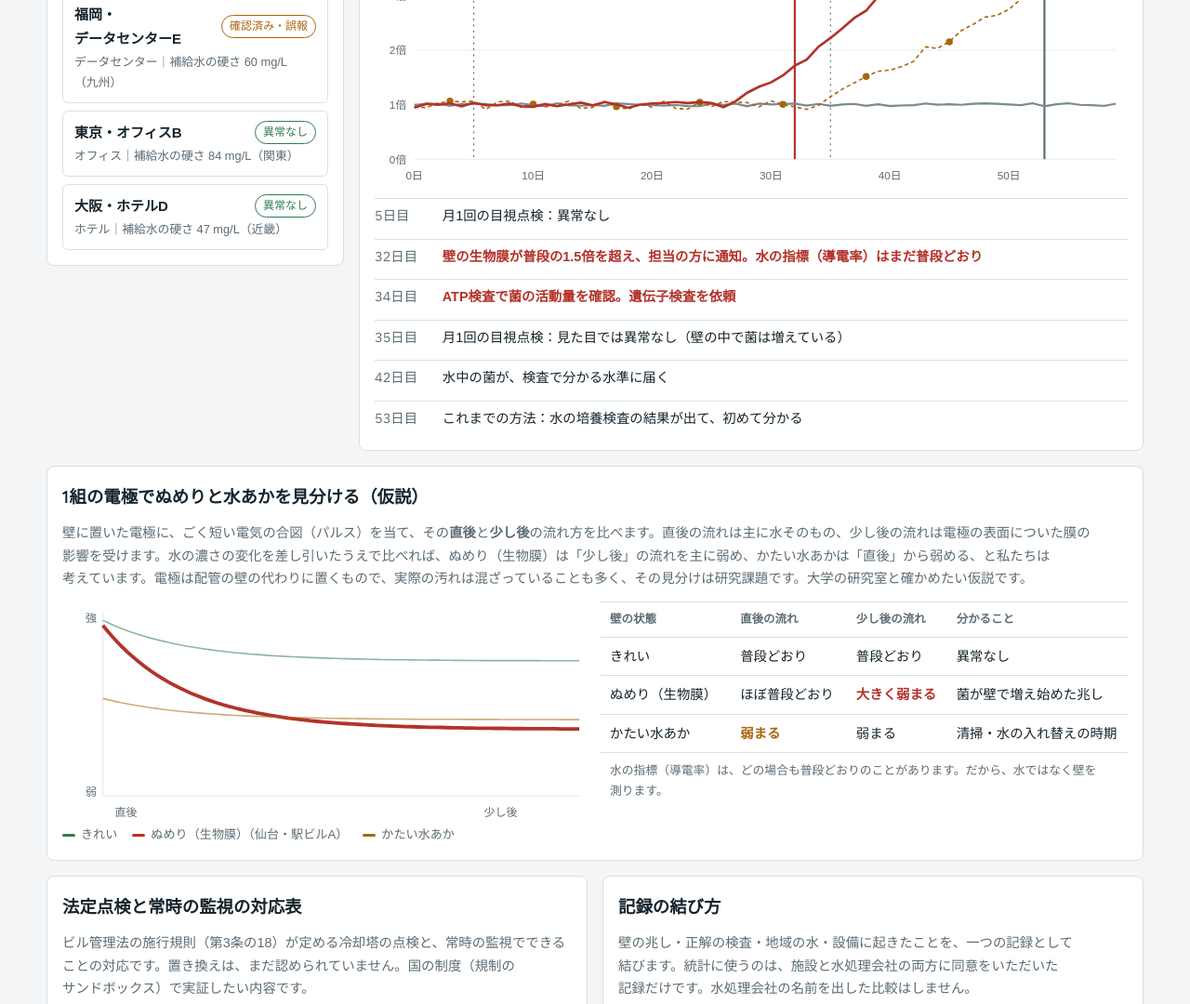
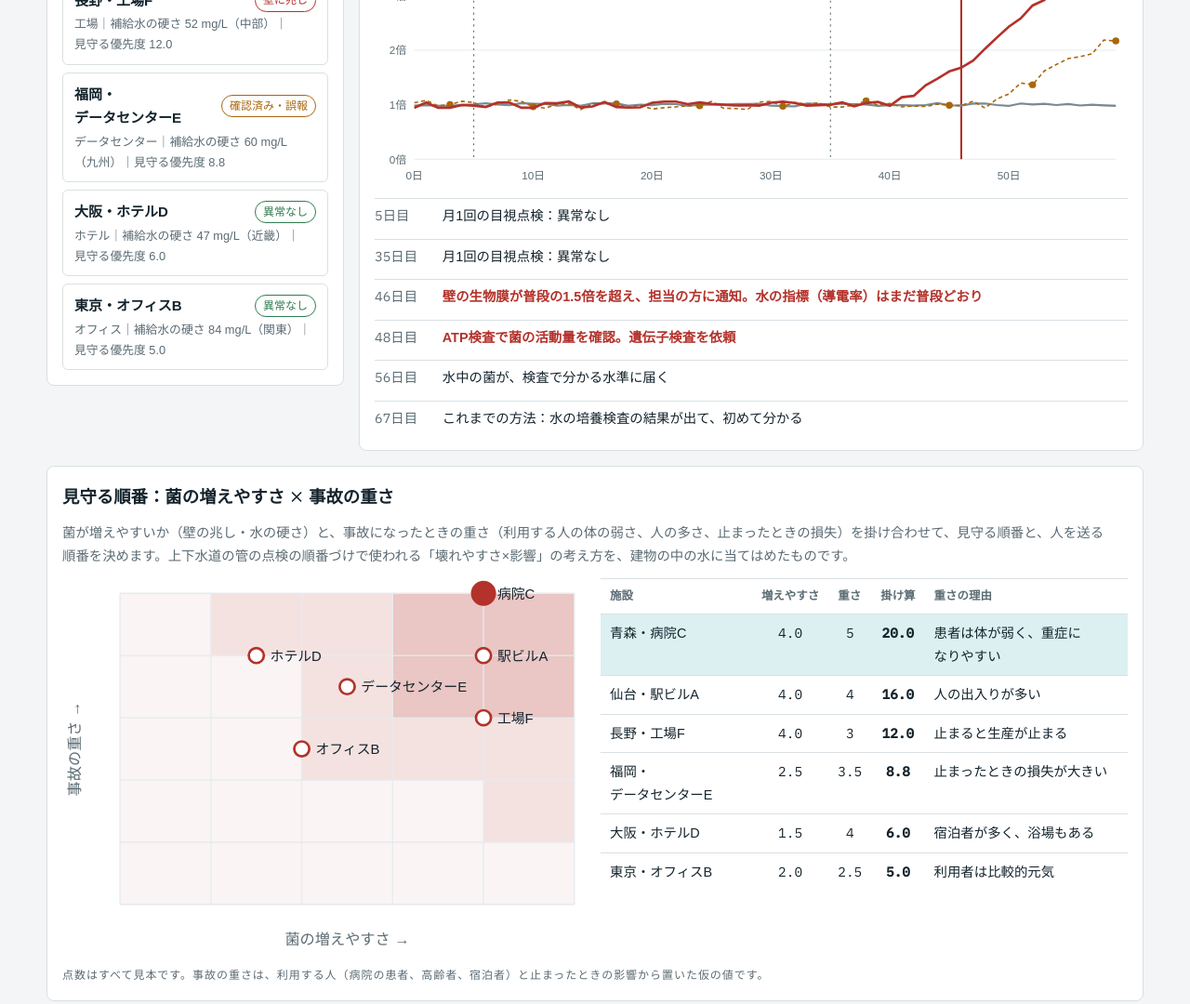
Before and after one commit to KoseiChida/cooling-water-demo, a plain HTML site: page index.html in a window 1280 px wide. Shown: the part 821-1901 px from the top of the page at 93% size. Drawn offline with Linux system fonts and the light colour scheme; a web font is replaced by a local one.

Commit message:
見守る順番（菌の増えやすさ×事故の重さ）の図と表を追加

```diff
--- a/index.html
+++ b/index.html
@@ -80,7 +80,7 @@ th { font-size: .78rem; color: var(--muted); font-weight: 700; }
 .scroll { overflow-x: auto; }
 .two { display: grid; grid-template-columns: minmax(0, 1fr) minmax(0, 1fr); gap: 16px; align-items: start; }
 @media (max-width: 860px) { .two { grid-template-columns: minmax(0, 1fr); } }
-.heat td.n { font-family: var(--font-data); text-align: center; }
+.heat td.n, #riskTable td.n { font-family: var(--font-data); text-align: center; }
 .foot { font-size: .8rem; color: var(--muted); display: grid; gap: 4px; }
 .flow { display: flex; flex-wrap: wrap; gap: 6px; align-items: center; font-size: .88rem; }
 .flow span.b { border: 1px solid var(--line); border-radius: 6px; padding: 4px 10px; }
@@ -111,7 +111,7 @@ th { font-size: .78rem; color: var(--muted); font-weight: 700; }
   <div class="grid">
     <section class="panel" aria-labelledby="h-fac">
       <h2 id="h-fac">施設の一覧（見本）</h2>
-      <p class="label">兆しの強い順に並びます</p>
+      <p class="label">見守る順番に並びます（菌の増えやすさ×事故の重さ）</p>
       <div class="fac" id="fac"></div>
     </section>
 
@@ -135,6 +135,16 @@ th { font-size: .78rem; color: var(--muted); font-weight: 700; }
       <ul class="events" id="events"></ul>
     </section>
   </div>
+
+  <section class="panel" aria-labelledby="h-risk">
+    <h2 id="h-risk">見守る順番：菌の増えやすさ × 事故の重さ</h2>
+    <p class="sub" style="font-size:.9rem">菌が増えやすいか（壁の兆し・水の硬さ）と、事故になったときの重さ（利用する人の体の弱さ、人の多さ、止まったときの損失）を掛け合わせて、見守る順番と、人を送る順番を決めます。上下水道の管の点検の順番づけで使われる「壊れやすさ×影響」の考え方を、建物の中の水に当てはめたものです。</p>
+    <div class="two" style="gap:12px">
+      <div id="riskMap" role="img" aria-label="横軸が菌の増えやすさ、縦軸が事故の重さ。右上ほど先に見守る"></div>
+      <div class="scroll"><table id="riskTable"></table></div>
+    </div>
+    <p class="label">点数はすべて見本です。事故の重さは、利用する人（病院の患者、高齢者、宿泊者）と止まったときの影響から置いた仮の値です。</p>
+  </section>
 
   <section class="panel" aria-labelledby="h-pulse">
     <h2 id="h-pulse">1組の電極でぬめりと水あかを見分ける（仮説）</h2>
@@ -256,13 +266,23 @@ th { font-size: .78rem; color: var(--muted); font-weight: 700; }
   }
 
   const A = {}; FAC.forEach(f => A[f.id] = analyze(f));
-  const order = FAC.slice().sort((x, y) => ({ bad: 0, warn: 1, ok: 2 }[A[x.id].level] - { bad: 0, warn: 1, ok: 2 }[A[y.id].level]));
+  // 見守る順番：菌の増えやすさ（1〜5）× 事故の重さ（1〜5）
+  const IMPACT = { "病院": [5, "患者は体が弱く、重症になりやすい"], "ホテル": [4, "宿泊者が多く、浴場もある"], "商業施設": [4, "人の出入りが多い"],
+    "データセンター": [3.5, "止まったときの損失が大きい"], "工場": [3, "止まると生産が止まる"], "オフィス": [2.5, "利用者は比較的元気"] };
+  function likely(f) {
+    let v = { bad: 4, warn: 2.5, ok: 1.5 }[A[f.id].level];
+    if (f.hard > 80) v += 0.5;            // 硬い水は水あかがつきやすく、菌の足場にもなる
+    return Math.min(5, v);
+  }
+  const RISK = {};
+  FAC.forEach(f => { const l = likely(f), [im, why] = IMPACT[f.use]; RISK[f.id] = { l, im, why, score: l * im }; });
+  const order = FAC.slice().sort((x, y) => RISK[y.id].score - RISK[x.id].score);
   const LABEL = { bad: "壁に兆し", warn: "確認済み・誤報", ok: "異常なし" };
 
   const facEl = document.getElementById("fac");
   facEl.innerHTML = order.map(f => `<button type="button" data-id="${f.id}" aria-pressed="false">
       <span class="name">${f.name}</span><span class="pill ${A[f.id].level}">${LABEL[A[f.id].level]}</span>
-      <span class="meta">${f.use}｜補給水の硬さ ${f.hard} mg/L（${f.region}）</span></button>`).join("");
+      <span class="meta">${f.use}｜補給水の硬さ ${f.hard} mg/L（${f.region}）｜見守る優先度 ${RISK[f.id].score.toFixed(1)}</span></button>`).join("");
   facEl.addEventListener("click", e => { const b = e.target.closest("button"); if (b) select(b.dataset.id); });
 
   function css(v) { return getComputedStyle(document.documentElement).getPropertyValue(v).trim(); }
@@ -350,8 +370,34 @@ th { font-size: .78rem; color: var(--muted); font-weight: 700; }
     document.getElementById("pulseLegend").innerHTML = C.map(([k, n, col]) => `<span><i style="background:${col}"></i>${n}${k === kind ? `（${f.name}）` : ""}</span>`).join("");
   }
   facEl.addEventListener("click", e => { const b = e.target.closest("button"); if (b) pulse(b.dataset.id); });
-  select(order[0].id); pulse(order[0].id);
-  matchMedia("(prefers-color-scheme: dark)").addEventListener("change", () => select(document.querySelector('.fac [aria-pressed="true"]').dataset.id));
+  function riskView(id) {
+    const W = 420, H = 300, L = 46, R = 12, T = 12, B = 40;
+    const x = v => L + (W - L - R) * (v - 0) / 5, y = v => T + (H - T - B) * (1 - v / 5);
+    let g = "";
+    // 右上ほど濃い背景（掛け算の値で色を分ける）
+    for (let i = 0; i < 5; i++) for (let j = 0; j < 5; j++) {
+      const sc = (i + 1) * (j + 1), op = sc >= 16 ? .28 : sc >= 9 ? .14 : .05;
+      g += `<rect x="${x(i)}" y="${y(j + 1)}" width="${x(1) - x(0)}" height="${y(0) - y(1)}" fill="${css("--wall")}" opacity="${op}"/>`;
+    }
+    for (let v = 0; v <= 5; v++) {
+      g += `<line x1="${x(v)}" x2="${x(v)}" y1="${T}" y2="${H - B}" stroke="${css("--grid")}"/><line x1="${L}" x2="${W - R}" y1="${y(v)}" y2="${y(v)}" stroke="${css("--grid")}"/>`;
+    }
+    g += `<text x="${(L + W - R) / 2}" y="${H - 8}" text-anchor="middle" font-size="12" fill="${css("--muted")}">菌の増えやすさ →</text>`;
+    g += `<text x="14" y="${(T + H - B) / 2}" text-anchor="middle" font-size="12" fill="${css("--muted")}" transform="rotate(-90 14 ${(T + H - B) / 2})">事故の重さ →</text>`;
+    FAC.forEach(f => {
+      const r = RISK[f.id], on = f.id === id, cx = x(r.l), cy = y(r.im);
+      g += `<g data-id="${f.id}" style="cursor:pointer"><circle cx="${cx}" cy="${cy}" r="${on ? 9 : 6}" fill="${on ? css("--wall") : css("--panel")}" stroke="${css("--wall")}" stroke-width="2"/>
+        <text x="${cx + 11}" y="${cy + 4}" font-size="11" fill="${css("--ink")}">${f.name.split("・")[1]}</text></g>`;
+    });
+    const map = document.getElementById("riskMap");
+    map.innerHTML = `<svg viewBox="0 0 ${W} ${H}" width="100%" style="display:block">${g}</svg>`;
+    document.getElementById("riskTable").innerHTML = "<tr><th>施設</th><th>増えやすさ</th><th>重さ</th><th>掛け算</th><th>重さの理由</th></tr>" +
+      order.map(f => { const r = RISK[f.id]; return `<tr${f.id === id ? ' style="background:var(--accent-soft)"' : ""}><td>${f.name}</td><td class="n">${r.l.toFixed(1)}</td><td class="n">${r.im}</td><td class="n"><b>${r.score.toFixed(1)}</b></td><td>${r.why}</td></tr>`; }).join("");
+  }
+  document.getElementById("riskMap").addEventListener("click", e => { const g = e.target.closest("g[data-id]"); if (g) { select(g.dataset.id); pulse(g.dataset.id); riskView(g.dataset.id); } });
+  facEl.addEventListener("click", e => { const b = e.target.closest("button"); if (b) riskView(b.dataset.id); });
+  select(order[0].id); pulse(order[0].id); riskView(order[0].id);
+  matchMedia("(prefers-color-scheme: dark)").addEventListener("change", () => { const id = document.querySelector('.fac [aria-pressed="true"]').dataset.id; select(id); pulse(id); riskView(id); });
 })();
 </script>
 </body>
```
